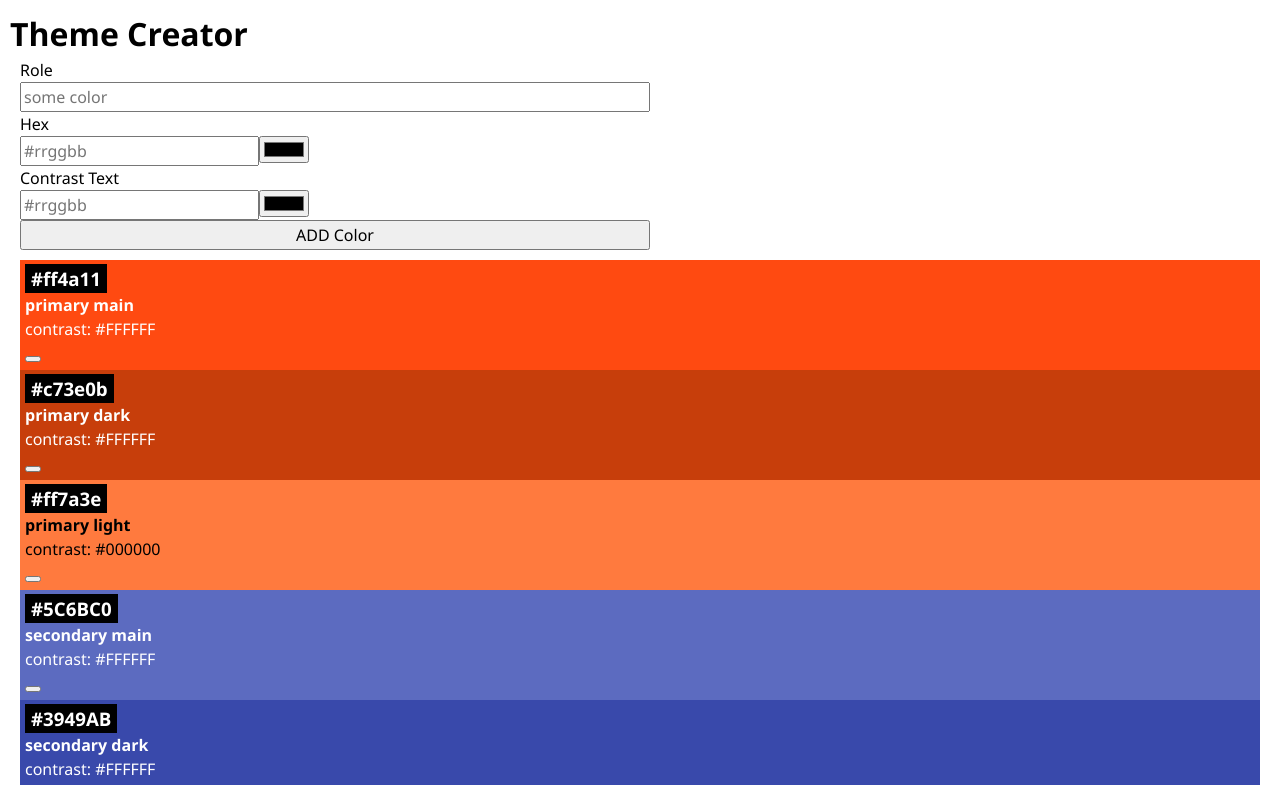
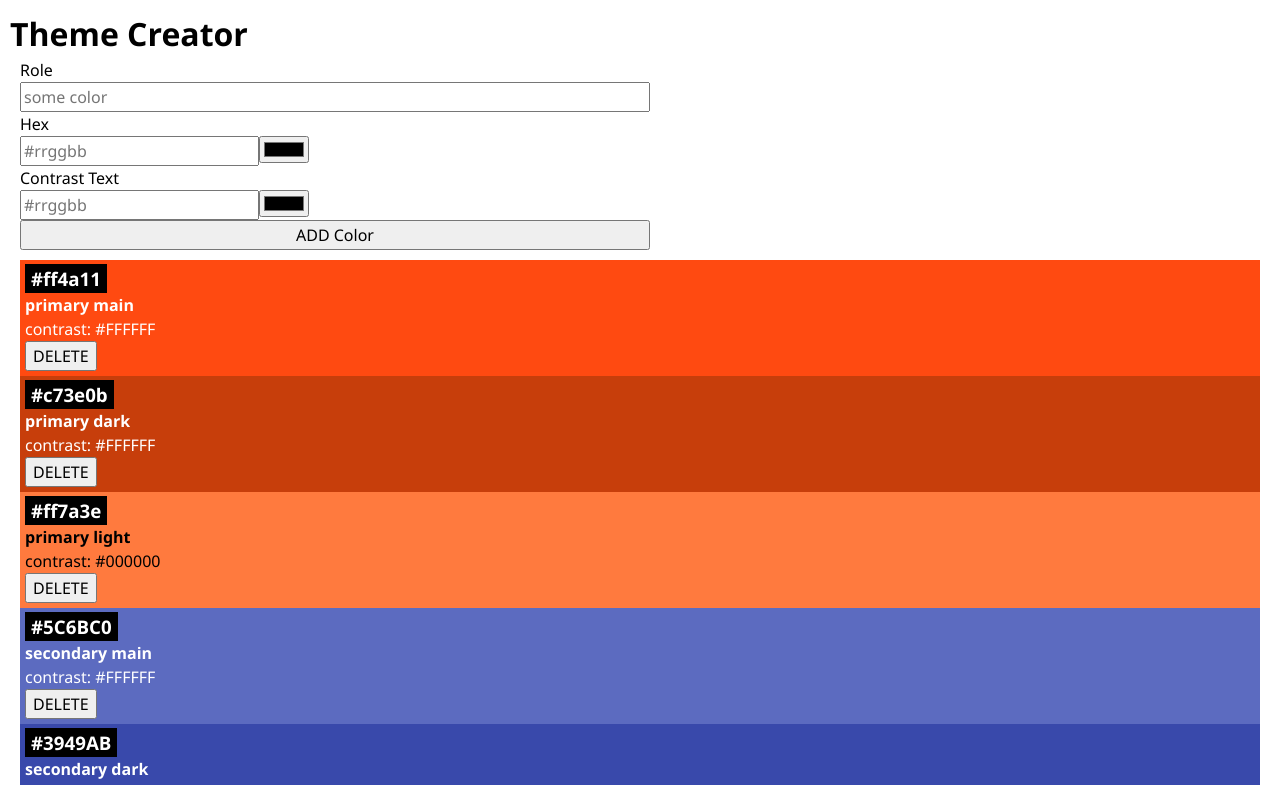
Before and after one commit to HankBoon/Recap-Project-4, a React (Vite) app: page / in a window 1280 px wide. Shown: the top 785 px of the page. Built offline with nearby package versions, Linux system fonts and the light colour scheme.

Commit message:
add deleteButton

```diff
--- /dev/null
+++ b/src/Components/DeleteButton.css
@@ -0,0 +1,4 @@
+.delete-button-container {
+  display: flex;
+  flex-direction: row;
+}
--- a/src/Components/DeleteButton.jsx
+++ b/src/Components/DeleteButton.jsx
@@ -1,3 +1,30 @@
+import { useState } from "react";
+import "./DeleteButton.css";
+
 export default function DeleteButton() {
-  return <button></button>;
+  const [buttonStatus, setButtonStatus] = useState(false);
+
+  //   function handleDeleteColor(){
+
+  //   }
+
+  return (
+    <div className="delete-button-container">
+      {!buttonStatus ? (
+        <button onClick={() => setButtonStatus(!buttonStatus)}>DELETE</button>
+      ) : (
+        <>
+          <p>really delete this color?</p>
+          <button onClick={() => setButtonStatus(!buttonStatus)}>CANCEL</button>
+          <button
+            onClick={() => {
+              setButtonStatus(!buttonStatus);
+            }}
+          >
+            DELETE
+          </button>
+        </>
+      )}
+    </div>
+  );
 }
```
